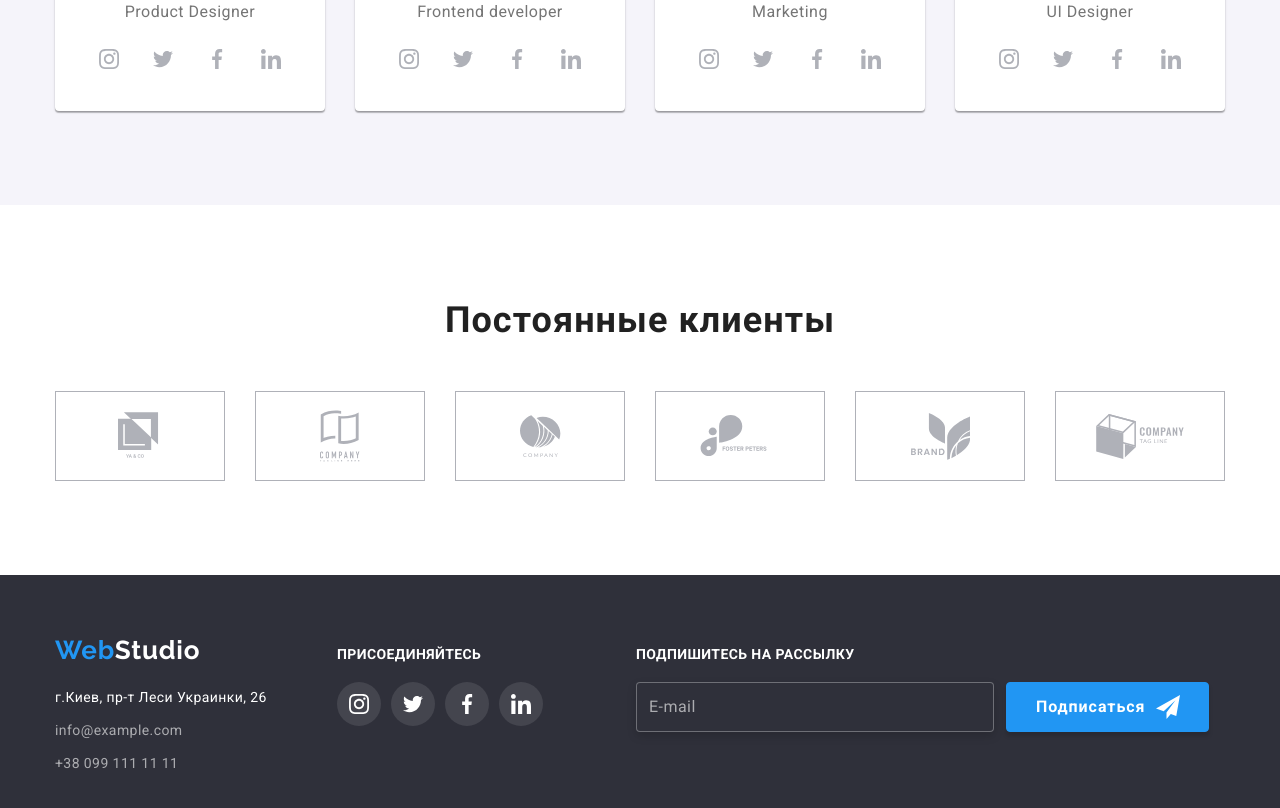
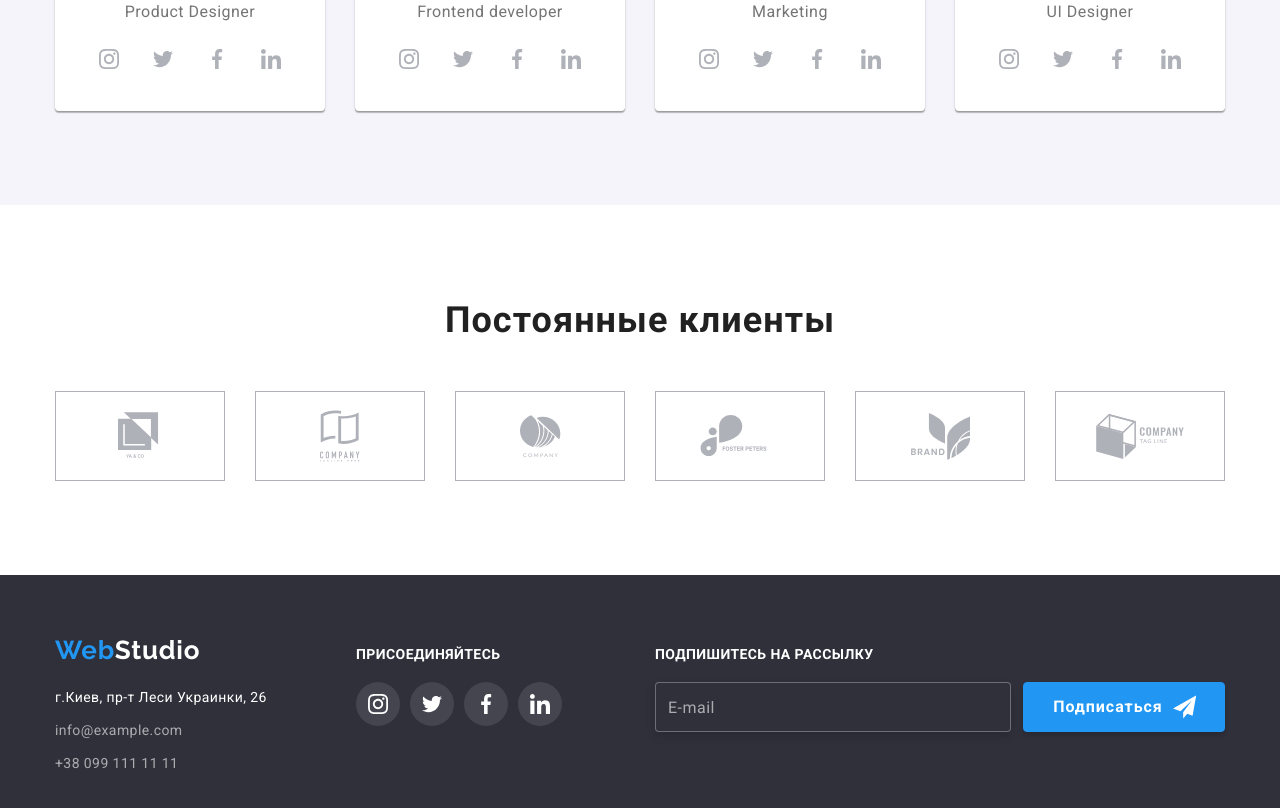
Before and after one commit to Kateryna-dzhy/goit-markup-hw-06, a plain HTML site: page index.html in a window 1280 px wide. Shown: the part 2119-2927 px from the top of the page. Drawn offline with nearby package versions, Linux system fonts and the light colour scheme.

Commit message:
corrections-resubmit

```diff
--- a/css/style.css
+++ b/css/style.css
@@ -628,11 +628,13 @@ img {
   display: flex;
   flex-direction: column;
   margin-right: 70px;
+  width: 100%;
 }
 .footer-block-connect {
   display: flex;
   flex-direction: column;
   flex-wrap: nowrap;
+  margin-right: 93px;
 }
 .footer-social-links-list {
   display: flex;
@@ -676,7 +678,8 @@ img {
   display: flex;
   flex-direction: column;
   flex-wrap: nowrap;
-  margin-left: 93px;
+  width: 100%;
+
 }
 
 .footer-call-to-action {
@@ -690,7 +693,9 @@ img {
 }
 .footer-modal-form-wrapper {
   display: flex;
-  align-items: flex-start;
+  width: 570px;
+  /*align-items: flex-start;*/
+
 }
 
 .footer-modal-form-input {
@@ -702,7 +707,12 @@ img {
   filter: drop-shadow(0px 4px 4px rgba(0,0,0,0.15));
 
   padding-left: 12px;
-  margin-right: 12px;
+
+
+  color: #ffffff;
+  font-weight: 400;
+  font-size: 16px;
+  line-height: 1.250;
 
 }
 
@@ -727,6 +737,8 @@ img {
   padding-bottom: 10px;
   padding-top: 10px;
   border-radius: 4px;
+  margin-left: 12px;
+
 
   font-weight: 700;
   font-size: 16px;
@@ -736,7 +748,7 @@ img {
   text-align: center;
   letter-spacing: 0.06em;
   color: #ffffff;
-  /*margin-right: 10px;*/
+
 }
 
 .send-icon {
```
